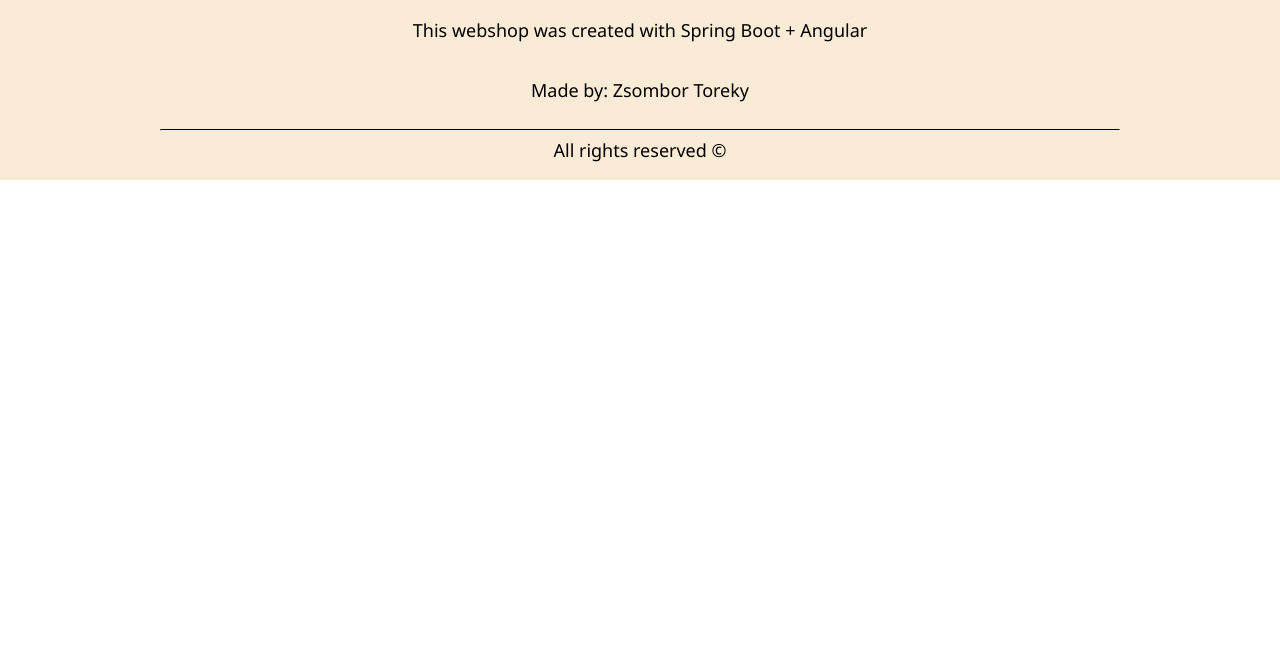
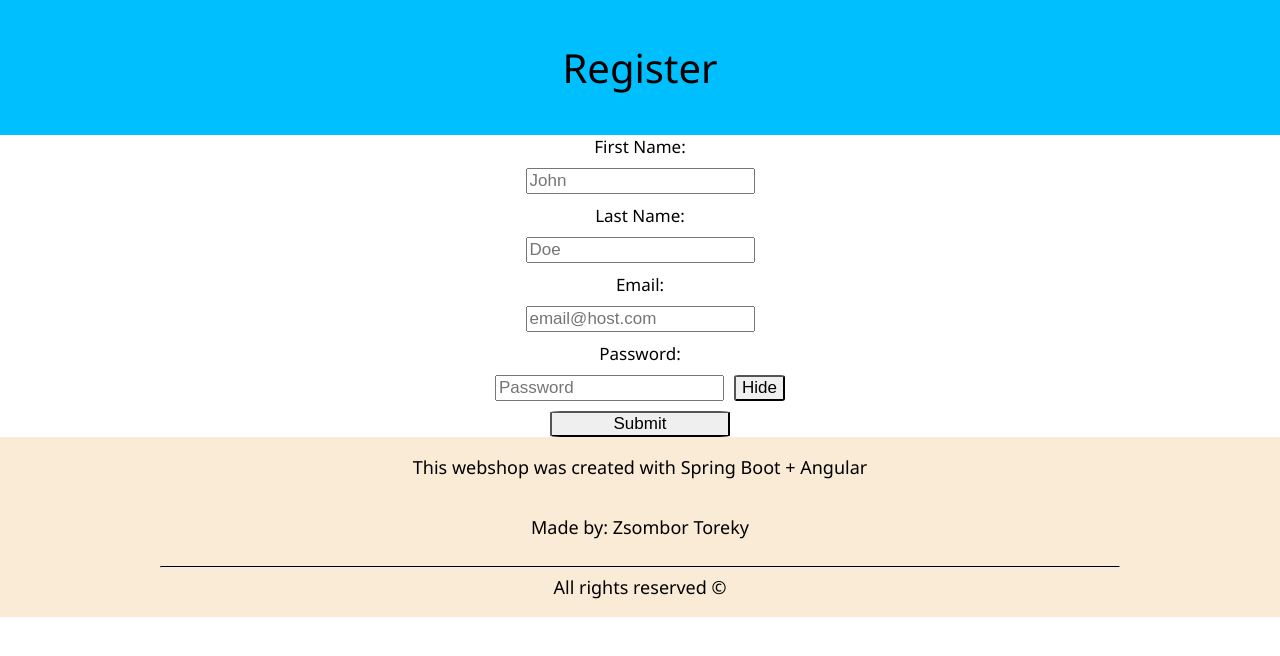
Before and after one commit to tzsombi01/SpringWebShop, an Angular app in the folder src/frontend/spring-webshop-fe/: page /register in a window 1280 px wide. Shown: the top 656 px of the page. Built offline with nearby package versions, Linux system fonts and the light colour scheme.

Commit message:
feature(register-page): Implemented registering page and logic

```diff
--- a/src/frontend/spring-webshop-fe/src/app/login/login.component.html
+++ b/src/frontend/spring-webshop-fe/src/app/login/login.component.html
@@ -9,7 +9,7 @@
     <p class="field-name">Password:</p>
     <div class="password-hide">
         <input #passwordField placeholder="Password" type="text" [formControl]="passwordControl" [type]="hide ? 'password' : 'text'">
-        <button class="hide-button" (click)="hide = !hide">{{hide ? 'hide' : 'show'}}</button>
+        <button class="hide-button" (click)="hide = !hide">{{ hide ? 'Hide' : 'Show' }}</button>
     </div>
 
     <button class="submit-button" (click)="login()">Submit login</button>
--- a/src/frontend/spring-webshop-fe/src/app/login/login.component.ts
+++ b/src/frontend/spring-webshop-fe/src/app/login/login.component.ts
@@ -1,5 +1,4 @@
 import { Component } from '@angular/core';
-import { UserService } from '../services/user.service';
 import { FormControl } from '@angular/forms';
 import { Router } from '@angular/router';
 import { AuthService } from '../services/auth.service';
@@ -18,9 +17,9 @@ export class LoginComponent {
     this.hide = true;
   }
 
-  public login(): void {
+  public async login() {
     this.authService.login(this.userNameControl.value, this.passwordControl.value);
 
-    this.router.navigate(["/home"]);
+    await this.router.navigate(["/home"]);
   }
 }
--- a/src/frontend/spring-webshop-fe/src/app/register/register.component.html
+++ b/src/frontend/spring-webshop-fe/src/app/register/register.component.html
@@ -1,3 +1,39 @@
+<div class="register-header">
+    <p class="title">Register</p>
+</div>
 
+<form #register="ngForm" class="register-form" (ngSubmit)="submit(register, firstName, lastName, email, password)">
+    <label class="field-name">First Name:</label>
+    <input #firstName="ngModel" required minlength="4" maxlength="20" placeholder="John" type="text" name="firstName" ngModel>
+    <div *ngIf="firstName.touched && firstName.invalid" class="alert">
+        <p *ngIf="firstName.errors?.['required']">First Name is required</p>
+        <p *ngIf="firstName.errors?.['minlength']">First Name must be at least 4 characters long</p>
+    </div>
+
+    <label class="field-name">Last Name:</label>
+    <input #lastName="ngModel" required minlength="4" maxlength="20" placeholder="Doe" type="text" name="lastName" ngModel>
+    <div *ngIf="lastName.touched && lastName.invalid" class="alert">
+        <p *ngIf="lastName.errors?.['required']">Last Name is required</p>
+        <p *ngIf="lastName.errors?.['minlength']">Last Name must be at least 4 characters long</p>
+    </div>
+
+    <label class="field-name">Email:</label>
+    <input #email="ngModel" required placeholder="email@host.com" type="text" name="email" ngModel email>
+    <div *ngIf="email.touched && email.invalid" class="alert">
+        <p *ngIf="email.errors?.['email']">Invalid email address</p>
+    </div>
+
+    <label class="field-name">Password:</label>
+    <div class="password-hide">
+        <input #password="ngModel" required minlength="5" placeholder="Password" type="text" [type]="hide ? 'password' : 'text'" name="password" ngModel>
+        <button class="hide-button" (click)="hide = !hide">{{ hide ? 'Hide' : 'Show' }}</button>
+    </div>
+    <div *ngIf="password.touched && password.invalid" class="alert">
+        <p *ngIf="password.errors?.['required']">Last Name is required</p>
+        <p *ngIf="password.errors?.['minlength']">Last Name must be at least 5 characters long</p>
+    </div>
+
+    <button class="submit-button" type="submit">Submit</button>
+</form>
 
 <app-footer></app-footer>
--- a/src/frontend/spring-webshop-fe/src/app/register/register.component.scss
+++ b/src/frontend/spring-webshop-fe/src/app/register/register.component.scss
@@ -0,0 +1,46 @@
+.register-header {
+    display: flex;
+    background-color: deepskyblue;
+    justify-content: center;
+
+    .title {
+        font-size: 40px;
+    }
+}
+
+.register-form {
+    display: flex;
+    flex-direction: column;
+    align-items: center;
+    gap: 10px;
+
+    .field-name {
+        font-size: 17px;
+    }
+
+    input {
+        font-size: 17px;
+    }
+
+    .password-hide {
+        display: flex;
+        gap: 10px;
+
+        .hide-button {
+            font-size: 17px;
+            border-radius: 9%;
+        }
+    }
+
+    .submit-button {
+        width: 180px;
+        font-size: 17px;
+        border-radius: 6%;
+    }
+
+    .alert {
+        color: darkred;
+        font-size: 15px;
+        margin-bottom: 10px;
+    }
+}
--- a/src/frontend/spring-webshop-fe/src/app/register/register.component.ts
+++ b/src/frontend/spring-webshop-fe/src/app/register/register.component.ts
@@ -1,4 +1,7 @@
 import { Component } from '@angular/core';
+import { NgForm, NgModel } from '@angular/forms';
+import { AuthService } from '../services/auth.service';
+import { Router } from '@angular/router';
 
 @Component({
   selector: 'app-register',
@@ -7,4 +10,18 @@ import { Component } from '@angular/core';
 })
 export class RegisterComponent {
 
+  hide: boolean = true;
+
+  constructor(private authService: AuthService, private router: Router) { }
+
+  async submit(register: NgForm, firstName: NgModel, lastName: NgModel, email: NgModel, password: NgModel) {
+    if (! register.valid) {
+      alert("Invalid fields");
+      return;
+    }
+
+    this.authService.register(firstName.value, lastName.value, email.value, password.value);
+
+    await this.router.navigate(["/home"]);
+  }
 }
--- a/src/frontend/spring-webshop-fe/src/app/services/auth.service.ts
+++ b/src/frontend/spring-webshop-fe/src/app/services/auth.service.ts
@@ -39,6 +39,23 @@ export class AuthService {
     return this.http.post<TokenResponse>(this.BASE_URL + this.urlToAuthenticationEndpoint, body);
   }
 
+  public register(firstName: string, lastName: string, email: string, password: string): void {
+    const body = { firstName: firstName, lastName: lastName, email: email, password: password };
+    this.registerUser(body).subscribe(
+      (response: TokenResponse) => {
+        this.token = response.token;
+        this.userService.me(this.token);
+      },
+      (error: any) => {
+        console.log(error);
+      },
+      () => console.log("Registered Successfully"));
+  }
+
+  private registerUser(body: Object): Observable<TokenResponse> {
+    return this.http.post<TokenResponse>(this.BASE_URL + this.urlToRegisterEndpoint, body);
+  }
+
   public getToken(): string | undefined {
     return this.token;
   }
```
